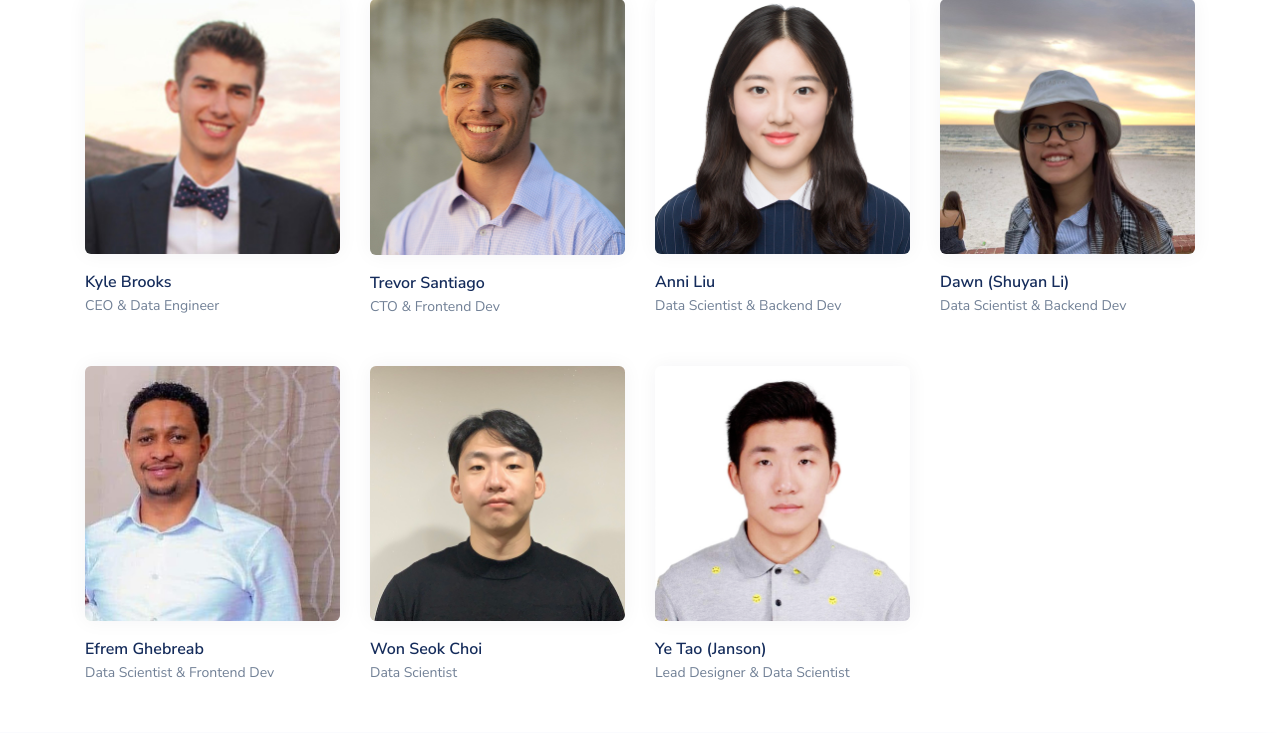
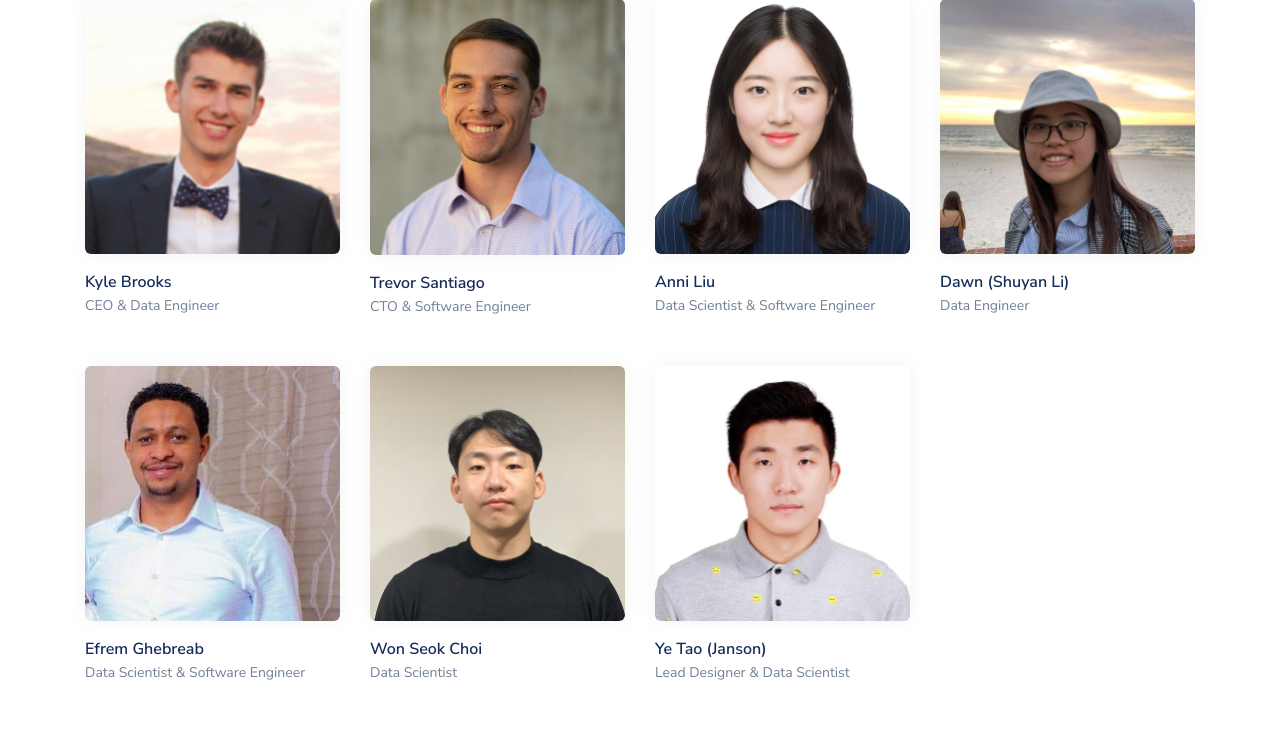
Before and after one commit to MSDS698/2021-product-analytics-group-project-group_4_readthesign, a Flask app: page /about in a window 1280 px wide. Shown: the part 1619-2352 px from the top of the page. Run offline with Flask 2, Linux system fonts and the light colour scheme; some libraries are stand-ins or nearby versions.

Commit message:
change titles

```diff
--- a/code/app/templates/about.html
+++ b/code/app/templates/about.html
@@ -146,7 +146,7 @@
                     </div>
                     <div class="mt-3">
                         <h5 class="h6 mb-0">Trevor Santiago</h5>
-                        <p class="text-muted text-sm mb-0">CTO &amp; Frontend Dev</p>
+                        <p class="text-muted text-sm mb-0">CTO &amp; Software Engineer</p>
                     </div>
                 </div>
             </div>
@@ -160,7 +160,7 @@
                     </div>
                     <div class="mt-3">
                         <h5 class="h6 mb-0">Anni Liu</h5>
-                        <p class="text-muted text-sm mb-0">Data Scientist &amp; Backend Dev</p>
+                        <p class="text-muted text-sm mb-0">Data Scientist &amp; Software Engineer</p>
                     </div>
                 </div>
             </div>
@@ -174,7 +174,7 @@
                     </div>
                     <div class="mt-3">
                         <h5 class="h6 mb-0">Dawn (Shuyan Li)</h5>
-                        <p class="text-muted text-sm mb-0">Data Scientist &amp; Backend Dev</p>
+                        <p class="text-muted text-sm mb-0">Data Engineer</p>
                     </div>
                 </div>
             </div>
@@ -190,7 +190,7 @@
                     </div>
                     <div class="mt-3">
                         <h5 class="h6 mb-0">Efrem Ghebreab</h5>
-                        <p class="text-muted text-sm mb-0">Data Scientist &amp; Frontend Dev</p>
+                        <p class="text-muted text-sm mb-0">Data Scientist &amp; Software Engineer</p>
                     </div>
                 </div>
             </div>
```
